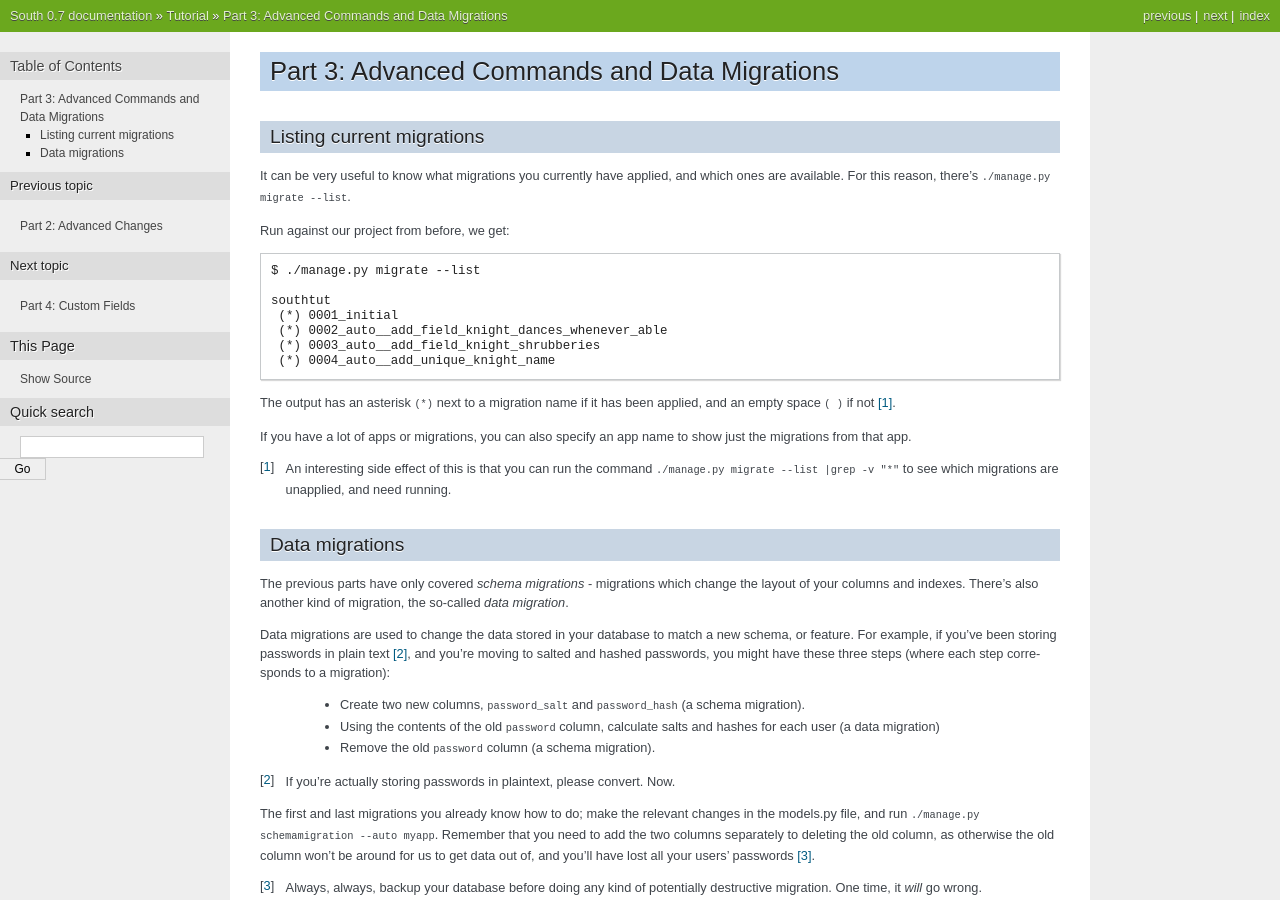
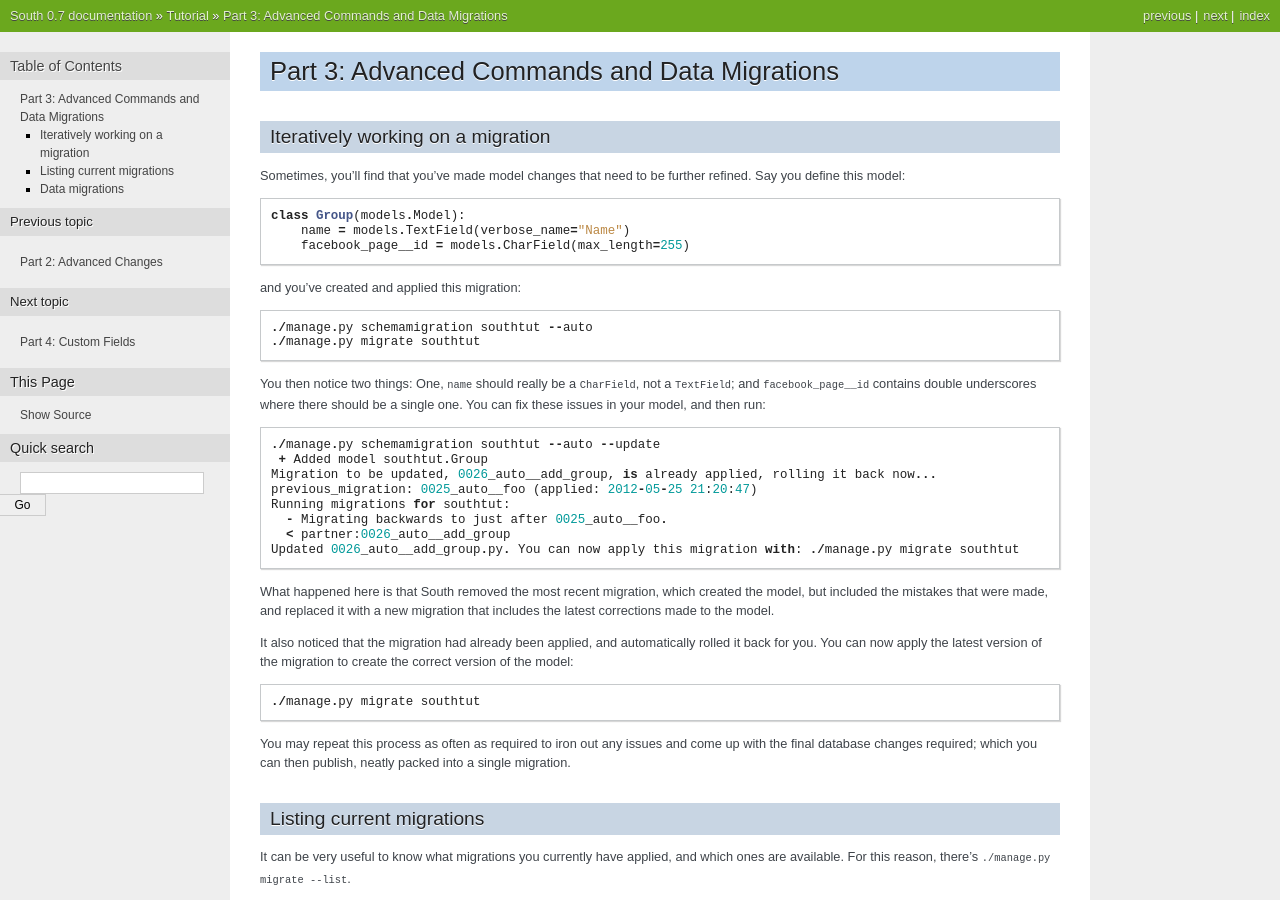
Before and after one commit to matthiask/south, a Sphinx documentation site: the page built from docs/tutorial/part3.rst, in a window 1280 px wide and 900 px high. Built offline with Sphinx 7.4.7, drawn with Linux system fonts in a browser that asks for light colours.

Commit message:
Added documentation for --update switch.

```diff
--- a/docs/tutorial/part3.rst
+++ b/docs/tutorial/part3.rst
@@ -3,6 +3,50 @@
 
 Part 3: Advanced Commands and Data Migrations
 =============================================
+
+Iteratively working on a migration
+----------------------------------
+
+Sometimes, you'll find that you've made model changes that need to be further
+refined. Say you define this model::
+
+ class Group(models.Model):
+     name = models.TextField(verbose_name="Name")
+     facebook_page__id = models.CharField(max_length=255)
+
+and you've created and applied this migration::
+
+ ./manage.py schemamigration southtut --auto
+ ./manage.py migrate southtut
+
+You then notice two things: One, ``name`` should really be a ``CharField``, not
+a ``TextField``; and ``facebook_page__id`` contains double underscores where
+there should be a single one. You can fix these issues in your model, and then
+run::
+
+  ./manage.py schemamigration southtut --auto --update
+   + Added model southtut.Group
+  Migration to be updated, 0026_auto__add_group, is already applied, rolling it back now...
+  previous_migration: 0025_auto__foo (applied: 2012-05-25 21:20:47)
+  Running migrations for southtut:
+    - Migrating backwards to just after 0025_auto__foo.
+    < partner:0026_auto__add_group
+  Updated 0026_auto__add_group.py. You can now apply this migration with: ./manage.py migrate southtut
+
+What happened here is that South removed the most recent migration, which
+created the model, but included the mistakes that were made, and replaced it
+with a new migration that includes the latest corrections made to the model.
+
+It also noticed that the migration had already been applied, and automatically
+rolled it back for you. You can now apply the latest version of the migration
+to create the correct version of the model::
+
+ ./manage.py migrate southtut
+
+You may repeat this process as often as required to iron out any issues and
+come up with the final database changes required; which you can then publish,
+neatly packed into a single migration.
+
 
 Listing current migrations
 --------------------------
```
Also changed, not shown: docs/commands.rst (+7 -0 lines), docs/tutorial/part5.rst (+9 -0 lines).
